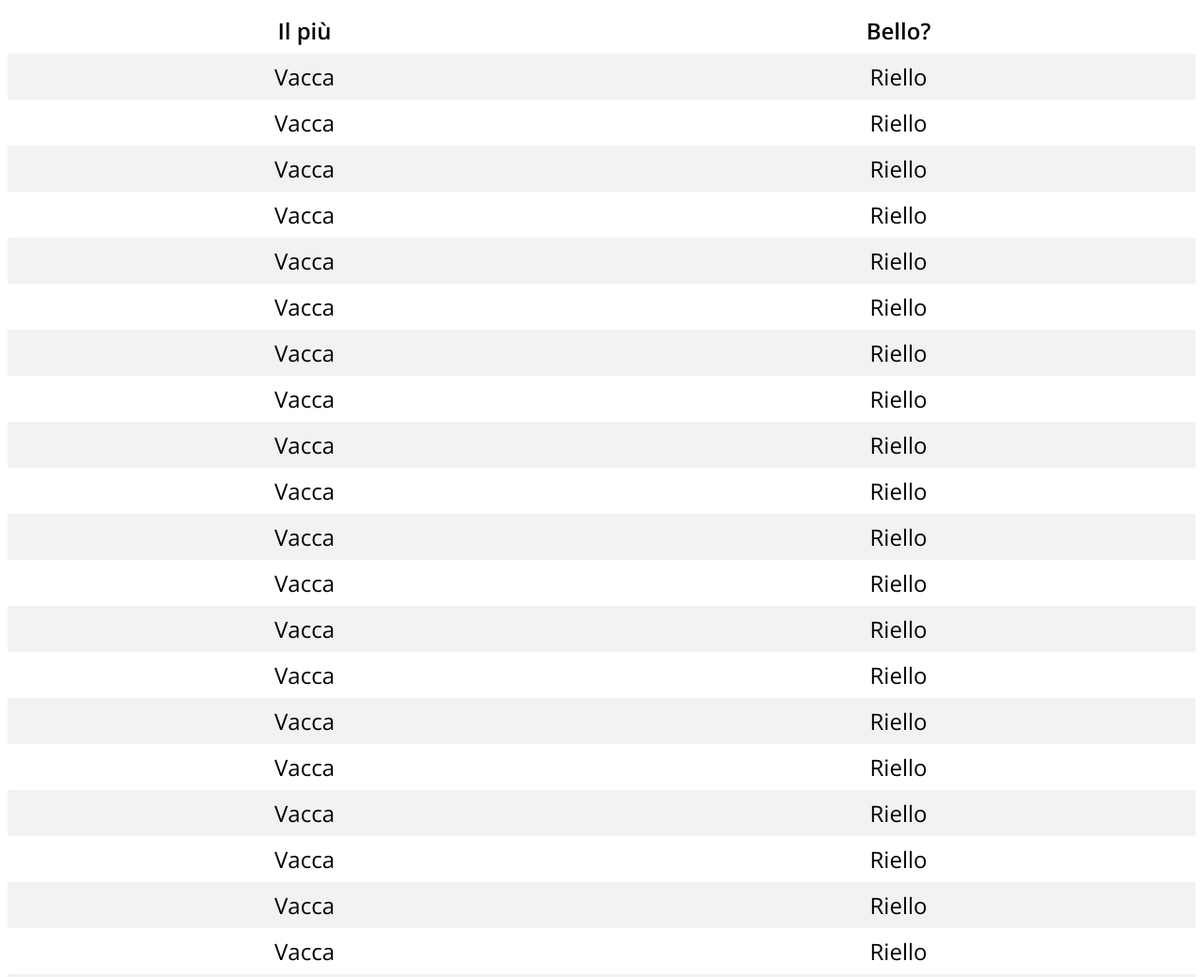
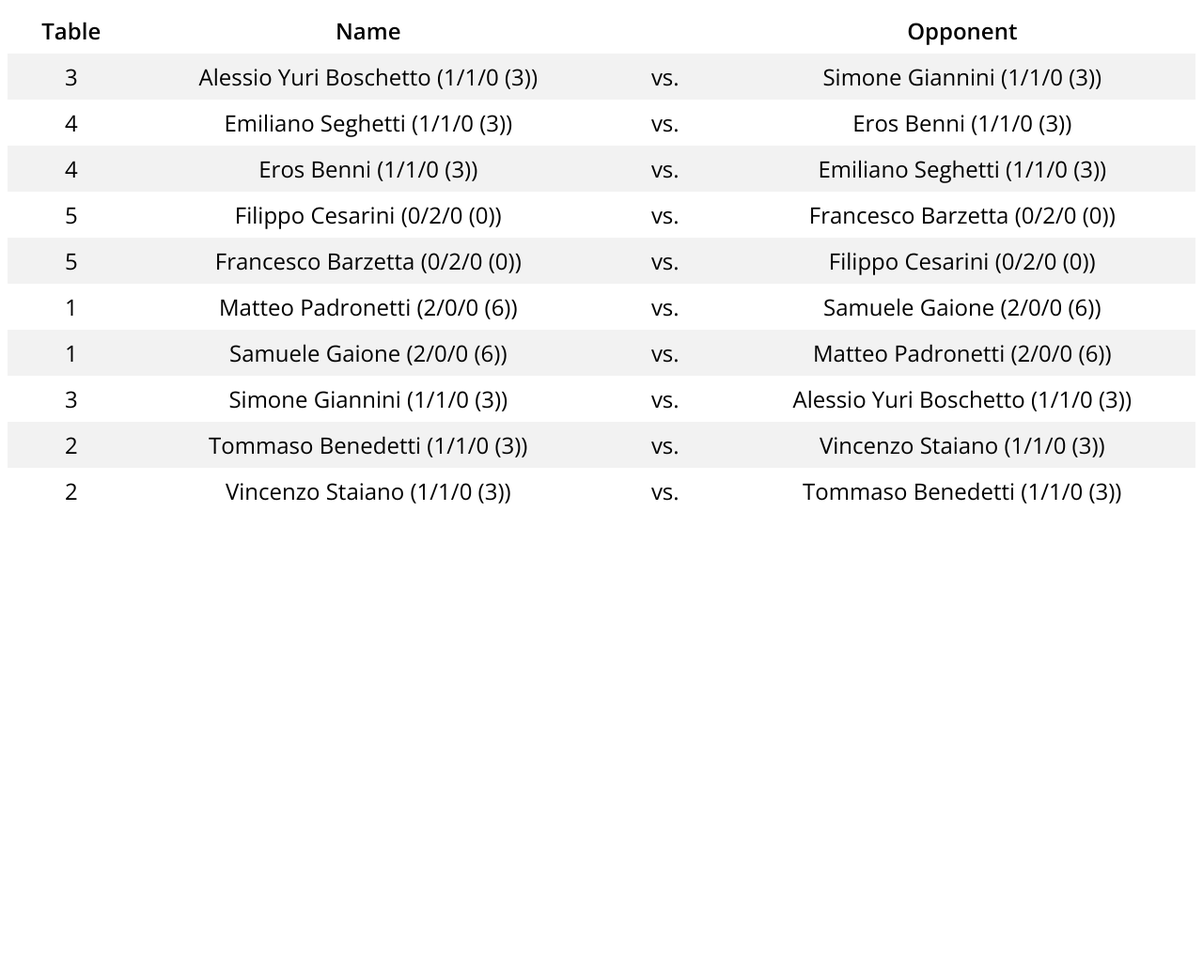
Before and after one commit to MilanoVGC/milanovgc.github.io, a plain HTML site: page sidebar-02/tabella_animata/test.html in a window 1280 px wide. Shown: the top 1040 px of the page at 94% size. After the commit the page ends 808 px from the top, so only its background shows below. Drawn offline with nearby package versions, Linux system fonts and the light colour scheme.

Commit message:
Update test.html

```diff
--- a/sidebar-02/tabella_animata/test.html
+++ b/sidebar-02/tabella_animata/test.html
@@ -1,3 +1,4 @@
+
 <!DOCTYPE html>
 <html lang="en">
 <head>
@@ -8,88 +9,166 @@
 <script src="https://ajax.googleapis.com/ajax/libs/jquery/2.1.1/jquery.min.js"></script>
 </head>
 <body>
-  <table id="animated-table">
-    <tr class="enter-row">
-      <th class="enter-left">Il più</th>
-      <th class="enter-right">Bello?</th>
-    </tr><tr class="enter-row">
-      <td class="enter-left">Vacca</td>
-      <td class="enter-right">Riello</td>
-    </tr><tr class="enter-row">
-      <td class="enter-left">Vacca</td>
-      <td class="enter-right">Riello</td>
-    </tr><tr class="enter-row">
-      <td class="enter-left">Vacca</td>
-      <td class="enter-right">Riello</td>
-    </tr><tr class="enter-row">
-      <td class="enter-left">Vacca</td>
-      <td class="enter-right">Riello</td>
-    </tr><tr class="enter-row">
-      <td class="enter-left">Vacca</td>
-      <td class="enter-right">Riello</td>
-    </tr><tr class="enter-row">
-      <td class="enter-left">Vacca</td>
-      <td class="enter-right">Riello</td>
-    </tr><tr class="enter-row">
-      <td class="enter-left">Vacca</td>
-      <td class="enter-right">Riello</td>
-    </tr><tr class="enter-row">
-      <td class="enter-left">Vacca</td>
-      <td class="enter-right">Riello</td>
-    </tr><tr class="enter-row">
-      <td class="enter-left">Vacca</td>
-      <td class="enter-right">Riello</td>
-    </tr><tr class="enter-row">
-      <td class="enter-left">Vacca</td>
-      <td class="enter-right">Riello</td>
-    </tr><tr class="enter-row">
-      <td class="enter-left">Vacca</td>
-      <td class="enter-right">Riello</td>
-    </tr><tr class="enter-row">
-      <td class="enter-left">Vacca</td>
-      <td class="enter-right">Riello</td>
-    </tr><tr class="enter-row">
-      <td class="enter-left">Vacca</td>
-      <td class="enter-right">Riello</td>
-    </tr><tr class="enter-row">
-      <td class="enter-left">Vacca</td>
-      <td class="enter-right">Riello</td>
-    </tr><tr class="enter-row">
-      <td class="enter-left">Vacca</td>
-      <td class="enter-right">Riello</td>
-    </tr><tr class="enter-row">
-      <td class="enter-left">Vacca</td>
-      <td class="enter-right">Riello</td>
-    </tr><tr class="enter-row">
-      <td class="enter-left">Vacca</td>
-      <td class="enter-right">Riello</td>
-    </tr><tr class="enter-row">
-      <td class="enter-left">Vacca</td>
-      <td class="enter-right">Riello</td>
-    </tr><tr class="enter-row">
-      <td class="enter-left">Vacca</td>
-      <td class="enter-right">Riello</td>
-    </tr><tr class="enter-row">
-      <td class="enter-left">Vacca</td>
-      <td class="enter-right">Riello</td>
-    </tr><tr class="enter-row">
-      <td class="enter-left">Vacca</td>
-      <td class="enter-right">Riello</td>
-    </tr><tr class="enter-row">
-      <td class="enter-left">Vacca</td>
-      <td class="enter-right">Riello</td>
-    </tr><tr class="enter-row">
-      <td class="enter-left">Ci sono due coccodrilli ed</td>
-      <td class="enter-right">un orangotango, due piccoli serpenti un'aquila reale</td>
-    </tr>
-    <!-- Aggiungi le altre righe qui -->
-  </table>
+
+<table class="enter-row">
+ <tbody>
+  <tr>
+   <th class="enter-left" scope="col" style="width: 10%;">
+    Table
+   </th>
+   <th class="enter-left" scope="col" style="width: 40%;">
+    Name
+   </th>
+   <th class="enter-left" scope="col" style="width: 10%;">
+   </th>
+   <th class="enter-left" scope="col" style="width: 40%;">
+    Opponent
+   </th>
+  </tr>
+  <tr>
+   <td align="left" class="enter-left">
+    3
+   </td>
+   <td align="left" class="enter-left">
+    Alessio Yuri Boschetto (1/1/0 (3))
+   </td>
+   <td align="center" class="enter-left">
+    vs.
+   </td>
+   <td align="left" class="enter-left">
+    Simone Giannini (1/1/0 (3))
+   </td>
+  </tr>
+  <tr>
+   <td align="left" class="enter-left">
+    4
+   </td>
+   <td align="left" class="enter-left">
+    Emiliano Seghetti (1/1/0 (3))
+   </td>
+   <td align="center" class="enter-left">
+    vs.
+   </td>
+   <td align="left" class="enter-left">
+    Eros Benni (1/1/0 (3))
+   </td>
+  </tr>
+  <tr>
+   <td align="left" class="enter-left">
+    4
+   </td>
+   <td align="left" class="enter-left">
+    Eros Benni (1/1/0 (3))
+   </td>
+   <td align="center" class="enter-left">
+    vs.
+   </td>
+   <td align="left" class="enter-left">
+    Emiliano Seghetti (1/1/0 (3))
+   </td>
+  </tr>
+  <tr>
+   <td align="left" class="enter-left">
+    5
+   </td>
+   <td align="left" class="enter-left">
+    Filippo Cesarini (0/2/0 (0))
+   </td>
+   <td align="center" class="enter-left">
+    vs.
+   </td>
+   <td align="left" class="enter-left">
+    Francesco Barzetta (0/2/0 (0))
+   </td>
+  </tr>
+  <tr>
+   <td align="left" class="enter-left">
+    5
+   </td>
+   <td align="left" class="enter-left">
+    Francesco Barzetta (0/2/0 (0))
+   </td>
+   <td align="center" class="enter-left">
+    vs.
+   </td>
+   <td align="left" class="enter-left">
+    Filippo Cesarini (0/2/0 (0))
+   </td>
+  </tr>
+  <tr>
+   <td align="left" class="enter-left">
+    1
+   </td>
+   <td align="left" class="enter-left">
+    Matteo Padronetti (2/0/0 (6))
+   </td>
+   <td align="center" class="enter-left">
+    vs.
+   </td>
+   <td align="left" class="enter-left">
+    Samuele Gaione (2/0/0 (6))
+   </td>
+  </tr>
+  <tr>
+   <td align="left" class="enter-left">
+    1
+   </td>
+   <td align="left" class="enter-left">
+    Samuele Gaione (2/0/0 (6))
+   </td>
+   <td align="center" class="enter-left">
+    vs.
+   </td>
+   <td align="left" class="enter-left">
+    Matteo Padronetti (2/0/0 (6))
+   </td>
+  </tr>
+  <tr>
+   <td align="left" class="enter-left">
+    3
+   </td>
+   <td align="left" class="enter-left">
+    Simone Giannini (1/1/0 (3))
+   </td>
+   <td align="center" class="enter-left">
+    vs.
+   </td>
+   <td align="left" class="enter-left">
+    Alessio Yuri Boschetto (1/1/0 (3))
+   </td>
+  </tr>
+  <tr>
+   <td align="left" class="enter-left">
+    2
+   </td>
+   <td align="left" class="enter-left">
+    Tommaso Benedetti (1/1/0 (3))
+   </td>
+   <td align="center" class="enter-left">
+    vs.
+   </td>
+   <td align="left" class="enter-left">
+    Vincenzo Staiano (1/1/0 (3))
+   </td>
+  </tr>
+  <tr>
+   <td align="left" class="enter-left">
+    2
+   </td>
+   <td align="left" class="enter-left">
+    Vincenzo Staiano (1/1/0 (3))
+   </td>
+   <td align="center" class="enter-left">
+    vs.
+   </td>
+   <td align="left" class="enter-left">
+    Tommaso Benedetti (1/1/0 (3))
+   </td>
+  </tr>
+ </tbody>
+</table>
+
 
   <script src="script.js"></script>
 </body>
 </html>
-    </tr>
-    <!-- Aggiungi le altre righe qui -->
-  </table>
-</body>
-</html>
```
